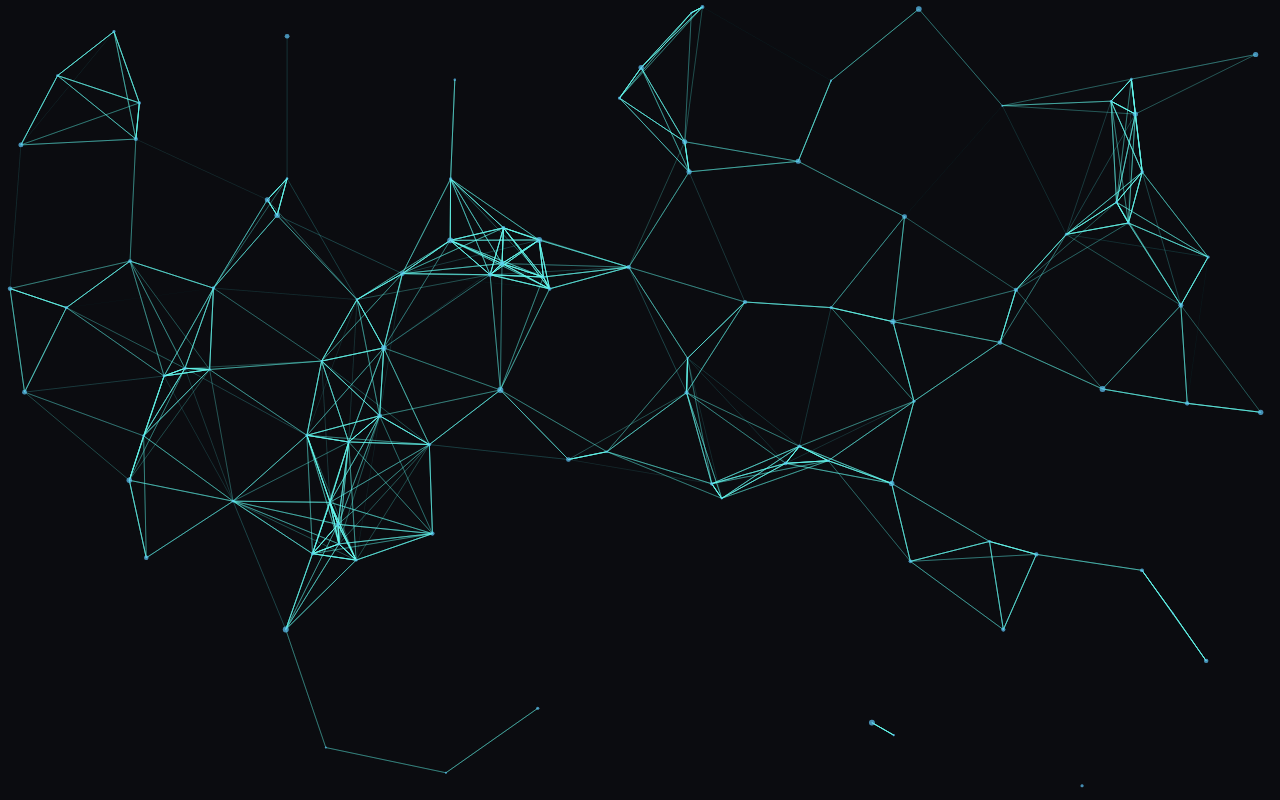
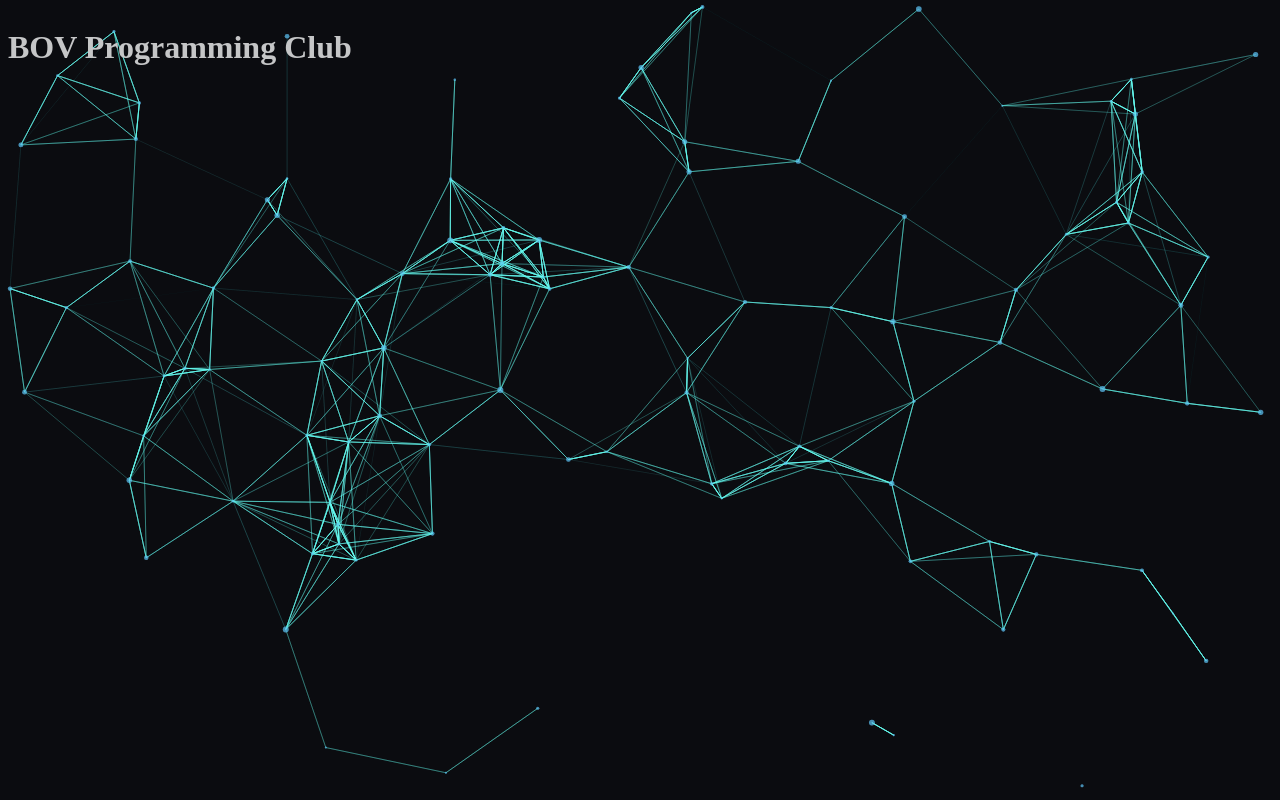
Before and after one commit to Sullybash12/pclub-react-template, a React (Create React App) app in the folder pclub-react/: page / in a window 1280 px wide. Built offline with nearby package versions, Linux system fonts and the light colour scheme.

Commit message:
Position absolute

```diff
--- a/pclub-react/src/App.tsx
+++ b/pclub-react/src/App.tsx
@@ -6,7 +6,9 @@ export default function App() {
     return (
         <div>
             <Particles params={particlesConfig} />
-            <h1 style={{ color: '#c5c6c7' }}>BOV Programming Club</h1>
+            <h1 style={{ color: '#c5c6c7', position: 'absolute' }}>
+                BOV Programming Club
+            </h1>
         </div>
     );
 }
```
